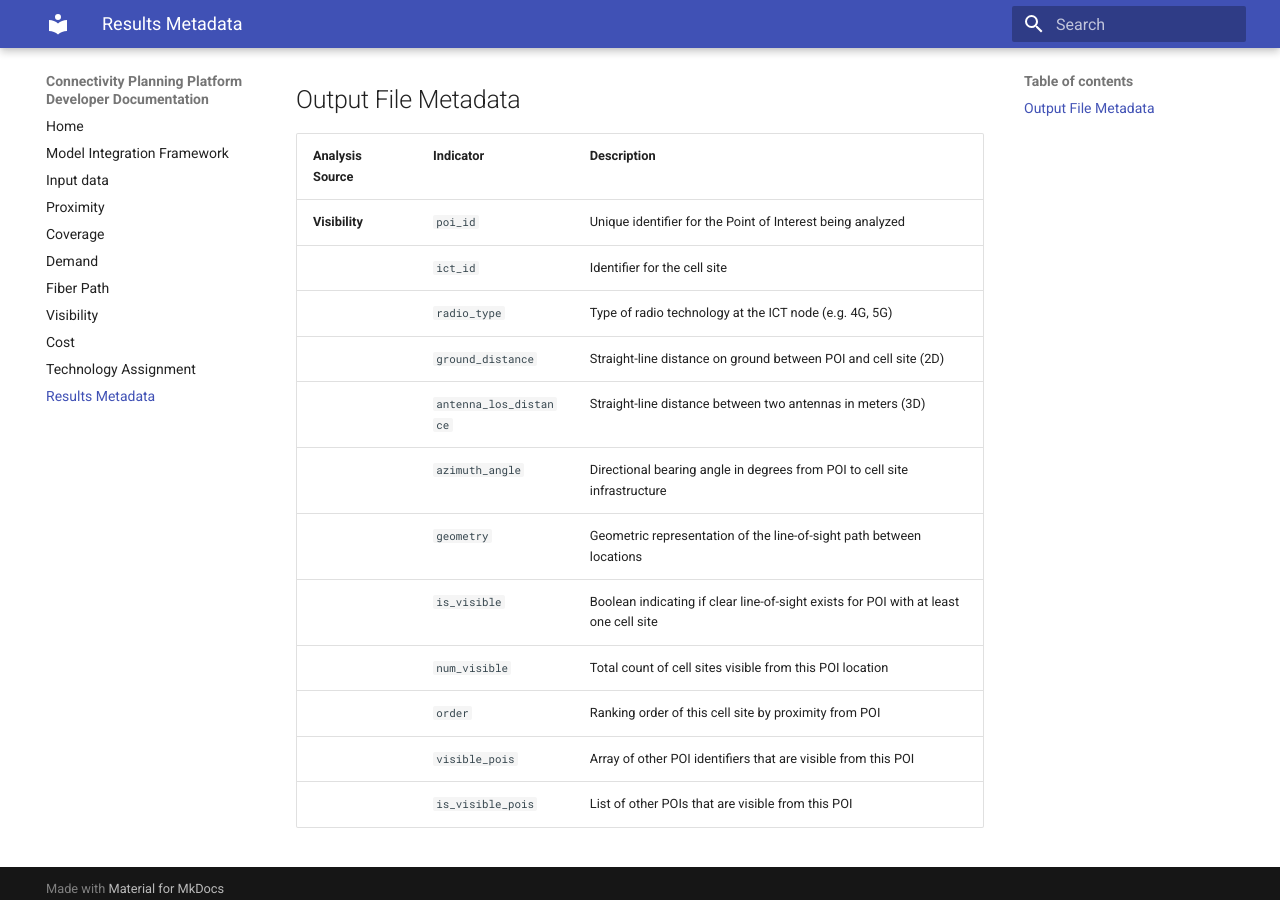
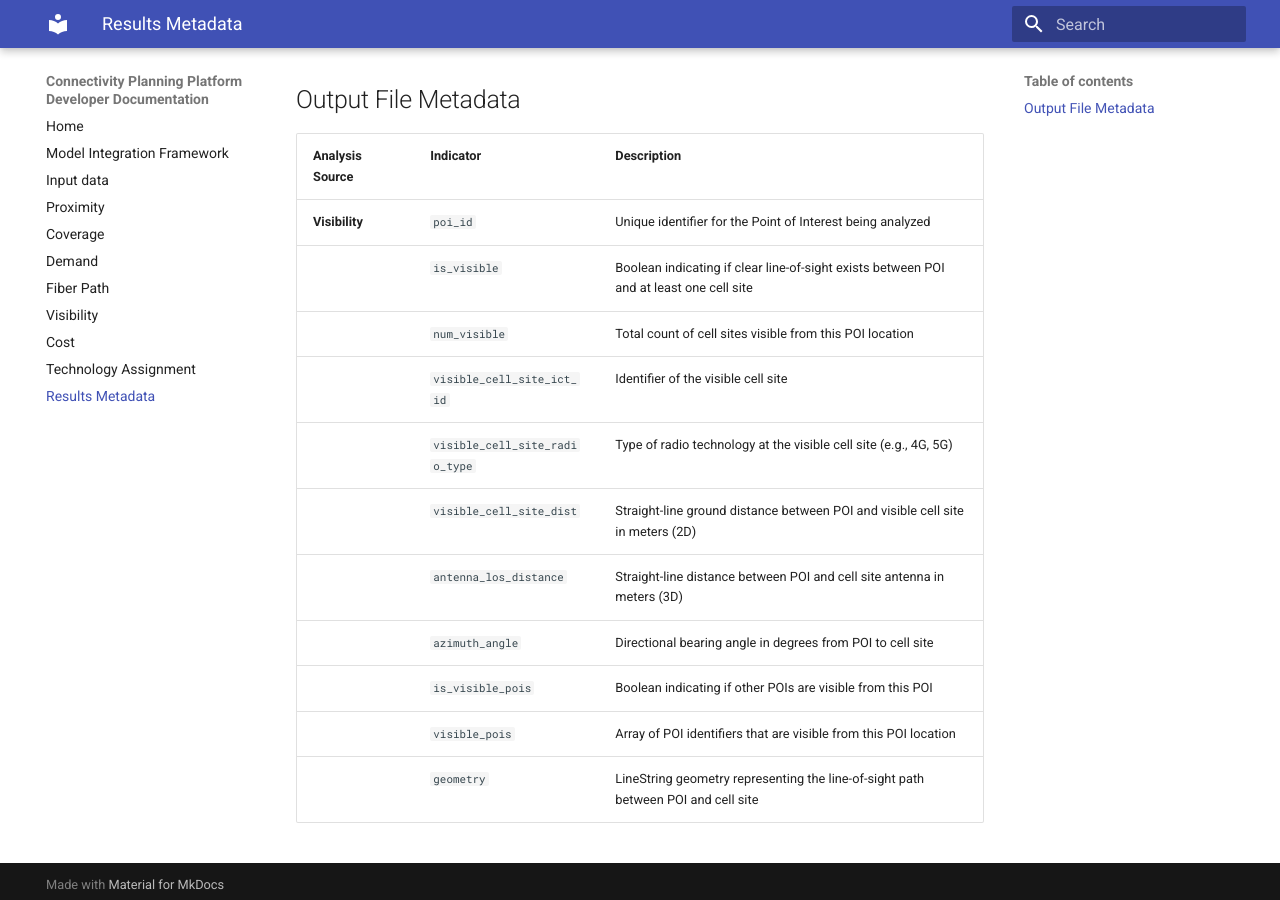
Before and after one commit to FNS-Division/inframapkit-documentation, an MkDocs documentation site: the page built from docs/results.md, in a window 1280 px wide and 900 px high, scrolled down 4901 px. Built offline with MkDocs 1.6.1 and Material for MkDocs 9.7.7, drawn with Linux system fonts in a browser that asks for light colours.

Commit message:
refactor: Update visibility indicators and descriptions in results documentation

```diff
--- a/docs/results.md
+++ b/docs/results.md
@@ -97,14 +97,13 @@
 | Analysis Source | Indicator | Description |
 |----------------|-----------|-------------|
 | **Visibility** | `poi_id` | Unique identifier for the Point of Interest being analyzed |
-| | `ict_id` | Identifier for the cell site |
-| | `radio_type` | Type of radio technology at the ICT node (e.g. 4G, 5G) |
-| | `ground_distance` | Straight-line distance on ground between POI and cell site (2D) |
-| | `antenna_los_distance` | Straight-line distance between two antennas in meters (3D) |
-| | `azimuth_angle` | Directional bearing angle in degrees from POI to cell site infrastructure |
-| | `geometry` | Geometric representation of the line-of-sight path between locations |
-| | `is_visible` | Boolean indicating if clear line-of-sight exists for POI with at least one cell site |
+| | `is_visible` | Boolean indicating if clear line-of-sight exists between POI and at least one cell site |
 | | `num_visible` | Total count of cell sites visible from this POI location |
-| | `order` | Ranking order of this cell site by proximity from POI |
-| | `visible_pois` | Array of other POI identifiers that are visible from this POI |
-| | `is_visible_pois` | List of other POIs that are visible from this POI |
+| | `visible_cell_site_ict_id` | Identifier of the visible cell site |
+| | `visible_cell_site_radio_type` | Type of radio technology at the visible cell site (e.g., 4G, 5G) |
+| | `visible_cell_site_dist` | Straight-line ground distance between POI and visible cell site in meters (2D) |
+| | `antenna_los_distance` | Straight-line distance between POI and cell site antenna in meters (3D) |
+| | `azimuth_angle` | Directional bearing angle in degrees from POI to cell site |
+| | `is_visible_pois` | Boolean indicating if other POIs are visible from this POI |
+| | `visible_pois` | Array of POI identifiers that are visible from this POI location |
+| | `geometry` | LineString geometry representing the line-of-sight path between POI and cell site |
```
